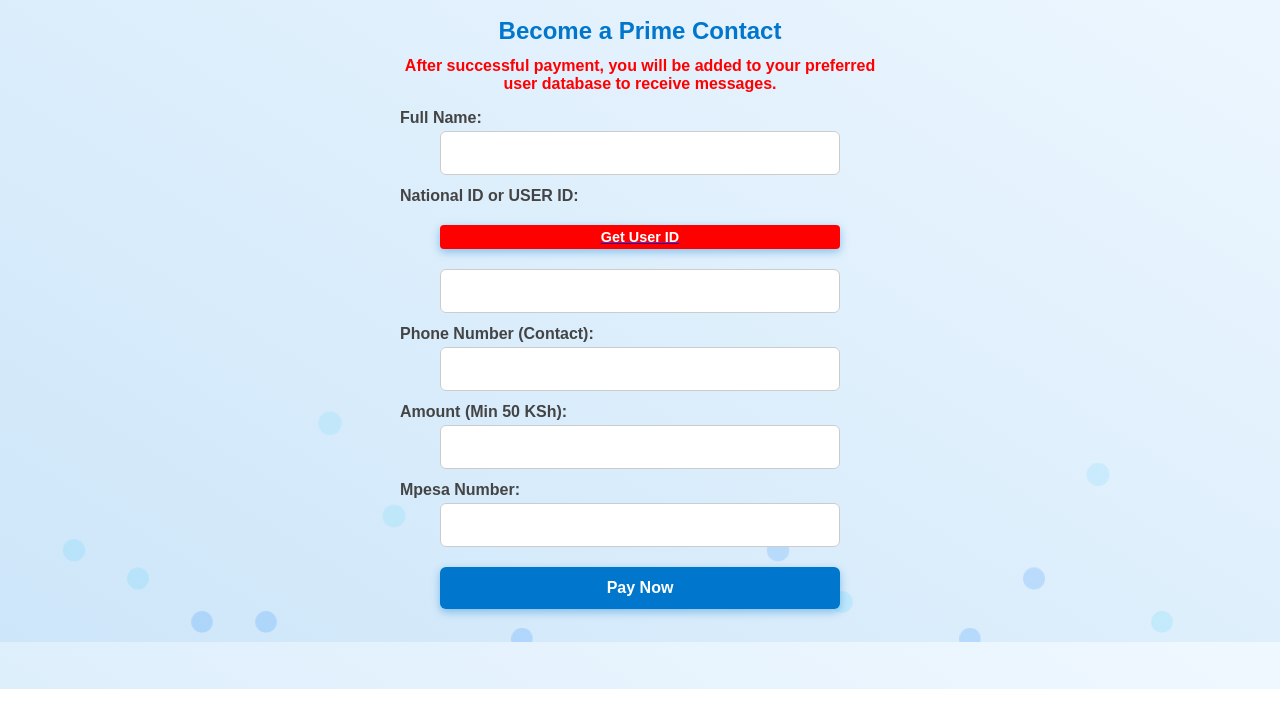
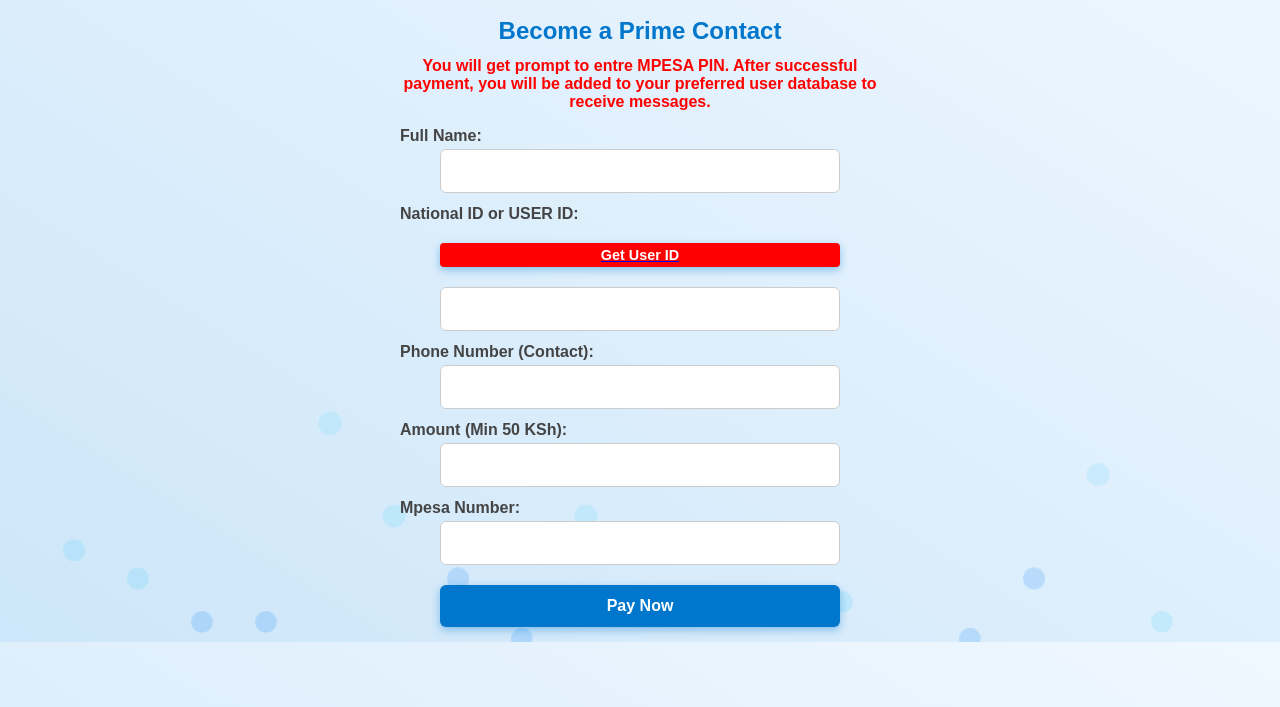
Before and after one commit to masomodigital/PRIME-CONTACTS, a plain HTML site: page index.html in a window 1280 px wide. Shown: the part 158-865 px from the top of the page. Drawn offline with Linux system fonts and the light colour scheme.

Commit message:
Update index.html

```diff
--- a/index.html
+++ b/index.html
@@ -159,7 +159,7 @@
       <img src="https://i.imgur.com/3CNZdsB.jpeg" alt="Logo" class="logo" />
       <h2>Become a Prime Contact</h2>
       <p style="color: red; font-weight: bold; text-align: center; margin-top: -12px;">
-        After successful payment, you will be added to your preferred user database to receive messages.
+        You will get prompt to entre MPESA PIN. After successful payment, you will be added to your preferred user database to receive messages.
       </p>
 
       <label for="name">Full Name:</label>
@@ -181,7 +181,7 @@
              title="Enter a valid 10-digit phone number starting with 0 (e.g., 0712345678)" />
 
       <label for="amount">Amount (Min 50 KSh):</label>
-      <input type="number" id="amount" min="5" required autocomplete="off" />
+      <input type="number" id="amount" min="50" required autocomplete="off" />
 
       <label for="mpesaNumber">Mpesa Number:</label>
       <input type="tel" id="mpesaNumber" required autocomplete="off"
@@ -217,7 +217,7 @@
           msgEl.className = 'error';
           return;
         }
-        if (isNaN(amount) || amount < 5) {
+        if (isNaN(amount) || amount < 50) {
           msgEl.innerText = 'Please enter an amount of at least 50 KSh.';
           msgEl.className = 'error';
           return;
```
